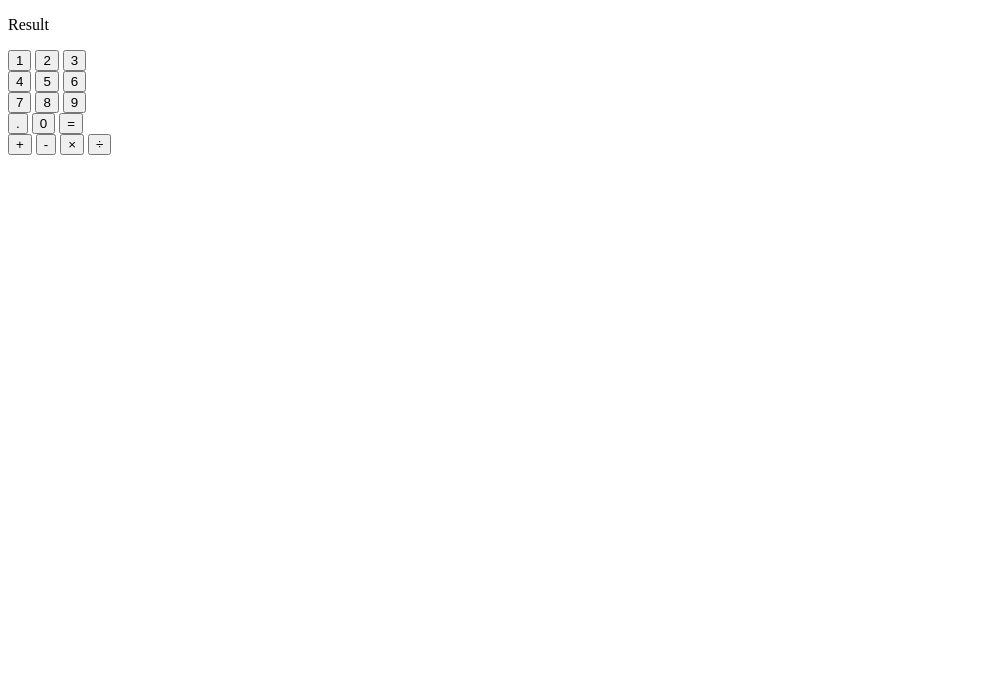
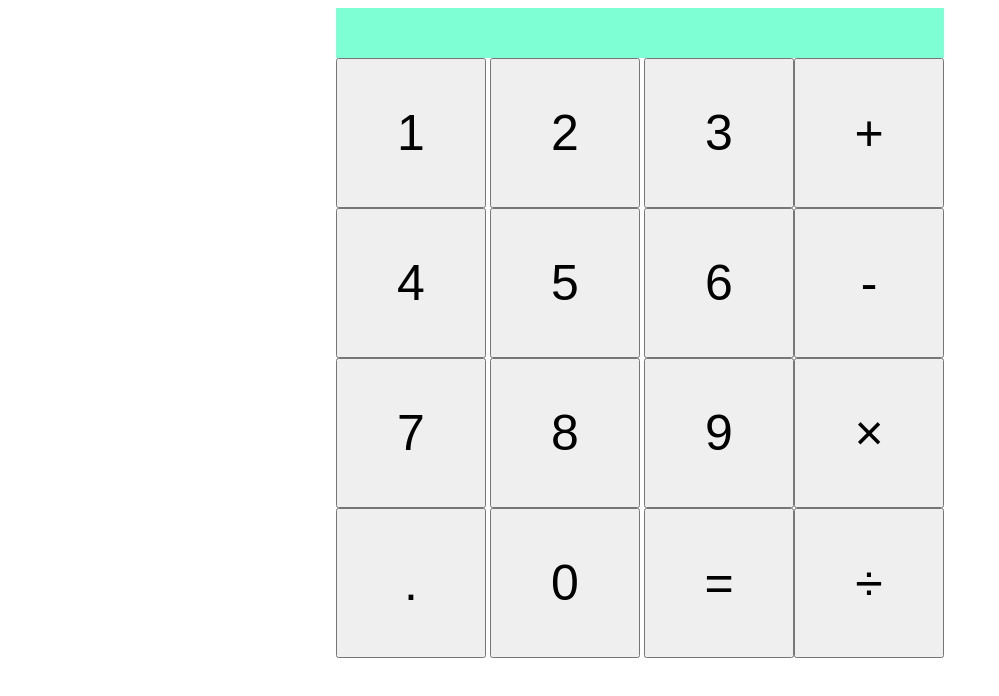
Before and after one commit to Hexonusr/calculator, a plain HTML site: page index.html in a window 1280 px wide. Shown: the whole page, without its empty margins (0-999 px from the left). Drawn offline with Linux system fonts and the light colour scheme.

Commit message:
added basic logic. changed appereance

```diff
--- a/index.html
+++ b/index.html
@@ -9,38 +9,39 @@
     <body>
         <div class="main">
             <div class="result">
-                <p>Result</p>
+                <p id="result_window"></p>
             </div>
             <div class="buttons">
                 <div class="column1">
                     <div>
-                        <button type="button">1</button>
-                        <button type="button">2</button>
-                        <button type="button">3</button>
+                        <button onclick="button_name(this)" type="button" name="1">1</button>
+                        <button onclick="button_name(this)" type="button" name="2">2</button>
+                        <button onclick="button_name(this)" type="button" name="3">3</button>
                     </div>
                     <div class="row2">
-                        <button type="button">4</button>
-                        <button type="button">5</button>
-                        <button type="button">6</button>
+                        <button onclick="button_name(this)" type="button" name="4">4</button>
+                        <button onclick="button_name(this)" type="button" name="5">5</button>
+                        <button onclick="button_name(this)" type="button" name="6">6</button>
                     </div>
                     <div class="row3">
-                        <button type="button">7</button>
-                        <button type="button">8</button>
-                        <button type="button">9</button>
+                        <button onclick="button_name(this)" type="button" name="7">7</button>
+                        <button onclick="button_name(this)" type="button" name="8">8</button>
+                        <button onclick="button_name(this)" type="button" name="9">9</button>
                     </div>
                     <div class="row4">
-                        <button type="button">.</button>
-                        <button type="button">0</button>
-                        <button type="button">=</button>
+                        <button onclick="button_name(this)" type="button" name=".">.</button>
+                        <button onclick="button_name(this)" type="button" name="0">0</button>
+                        <button onclick="button_name(this)" type="button" name="=">=</button>
                     </div>
                 </div>
                 <div class="column2">
-                    <button type="button">+</button>
-                    <button type="button">-</button>
-                    <button type="button">×</button>
-                    <button type="button">÷</button>
+                    <button onclick="button_name(this)" type="button" name="+">+</button>
+                    <button onclick="button_name(this)" type="button" name="-">-</button>
+                    <button onclick="button_name(this)" type="button" name="*">×</button>
+                    <button onclick="button_name(this)" type="button" name="/">÷</button>
                 </div>
             </div>
         </div>
+        <script src="logic.js"></script>
     </body>
 </html>
--- a/logic.js
+++ b/logic.js
@@ -0,0 +1,3 @@
+function button_name(element){
+    alert("You've pressed" + element.name);
+}
--- a/style.css
+++ b/style.css
@@ -0,0 +1,31 @@
+button{
+    width: 150px;
+    height: 150px;
+    font-size: 50px;
+}
+
+.main{
+    display: grid;
+    justify-content: center;
+    border-width: 5px;
+    border-color: black;
+}
+
+.buttons{
+    display: flex;
+    align-content: center;
+}
+
+.column1{
+    display: grid;
+}
+
+.column2{
+   display: grid;
+}
+
+.result{
+    background-color: aquamarine;
+    text-align: right;
+    height: 50px;
+}
```
